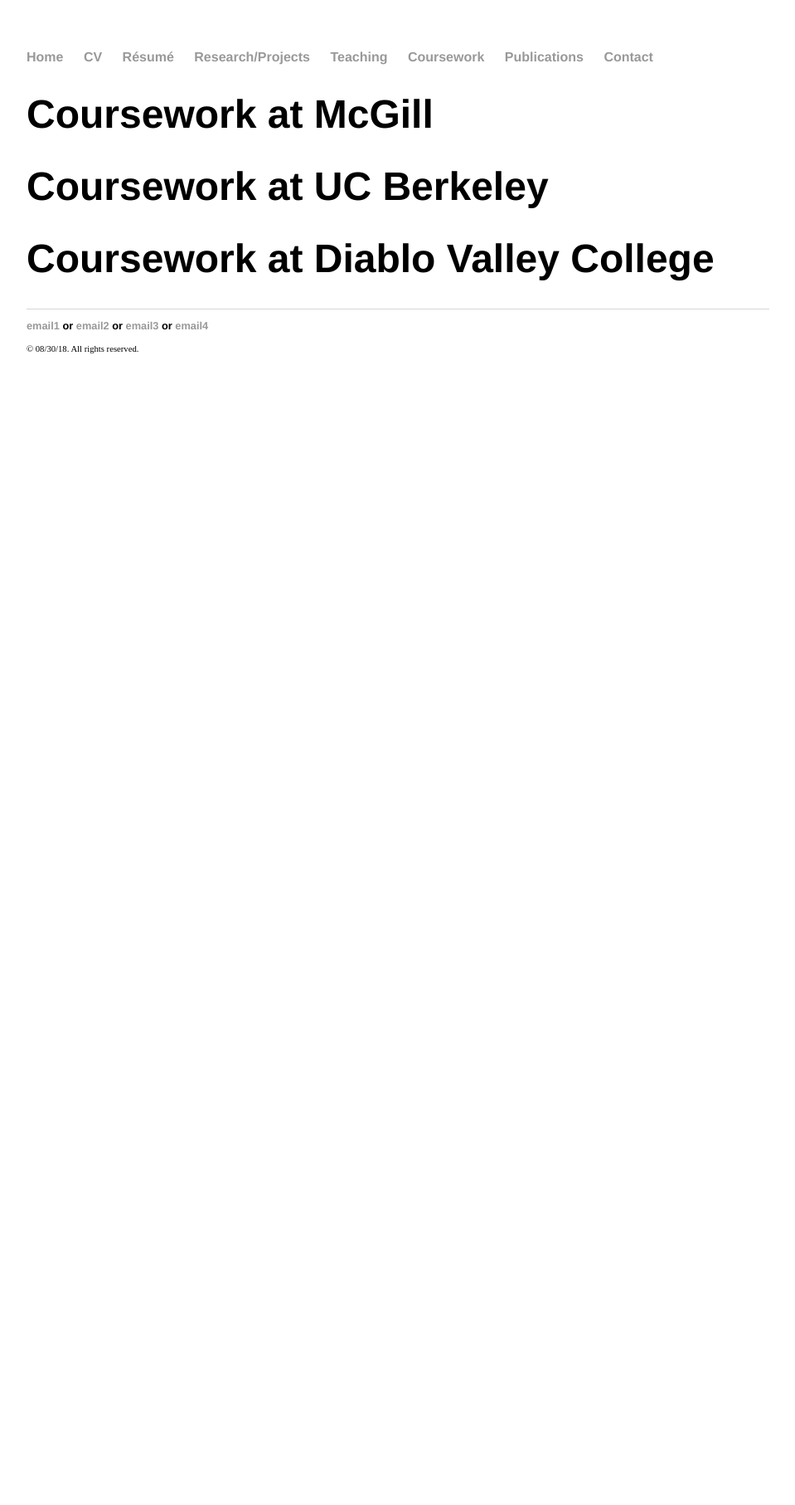
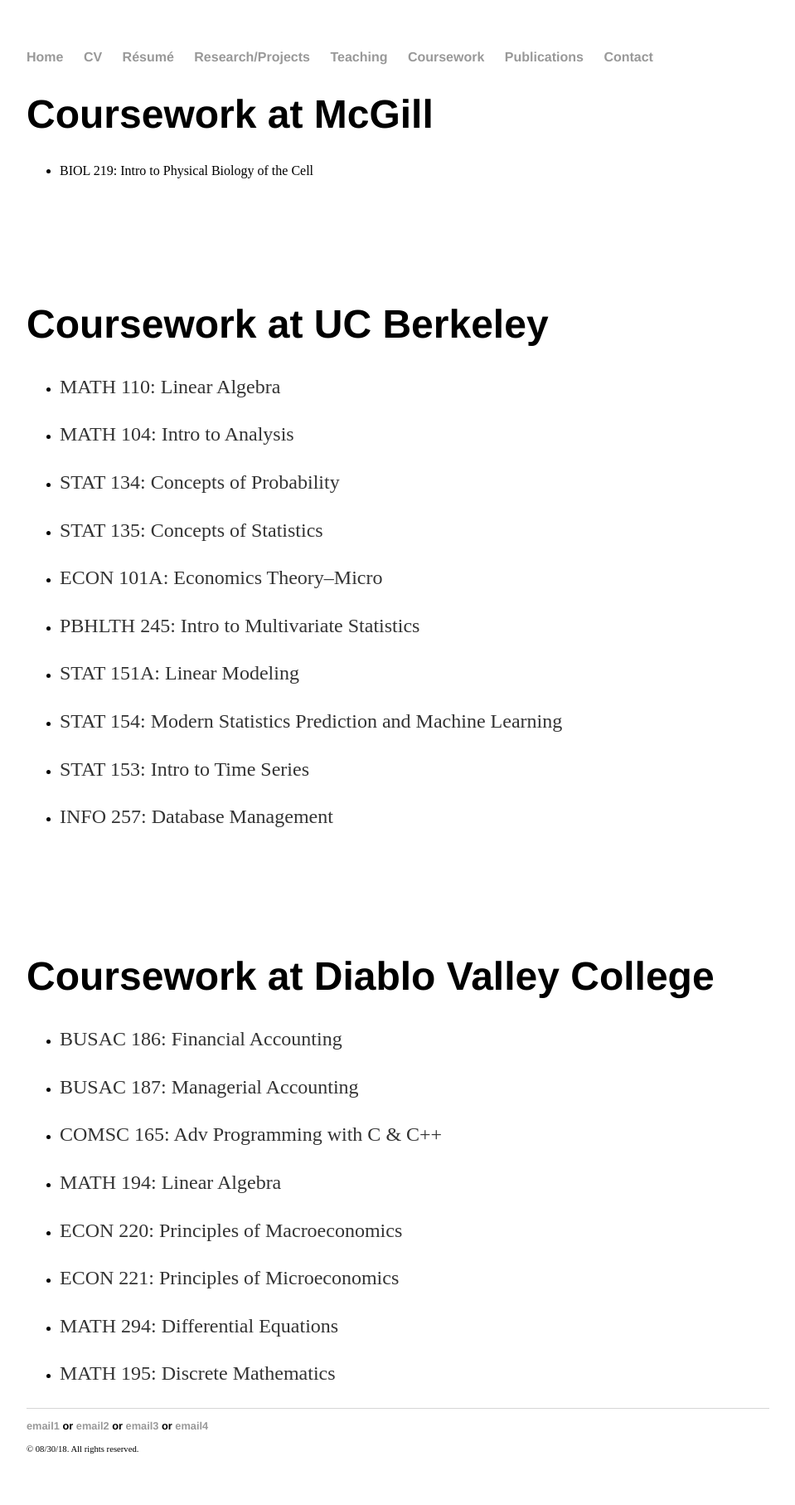
Before and after one commit to yjkweon24/yjkweon24.github.io, a Jekyll site: the page built from coursework/coursework.md, in a window 1280 px wide. Shown: the whole page at 83% size, without its empty margins (160-1119 px from the left). Built offline with Jekyll 4.4.1, drawn with Linux system fonts in a browser that asks for light colours; our own code applies the rules of GitHub Pages for plain Markdown files; before the commit the page ends 900 px from its top, so only the background shows below that.

Commit message:
update course lists

```diff
--- a/coursework/coursework.md
+++ b/coursework/coursework.md
@@ -1,9 +1,54 @@
 # Coursework at McGill
 
 
+* BIOL 219: Intro to Physical Biology of the Cell
+
+<br>
+
+<br>
 
 # Coursework at UC Berkeley
 
 
+* MATH 110: Linear Algebra
+
+* MATH 104: Intro to Analysis
+
+* STAT 134: Concepts of Probability
+
+* STAT 135: Concepts of Statistics
+
+* ECON 101A: Economics Theory--Micro
+
+* PBHLTH 245: Intro to Multivariate Statistics
+
+* STAT 151A: Linear Modeling
+
+* STAT 154: Modern Statistics Prediction and Machine Learning
+
+* STAT 153: Intro to Time Series
+
+* INFO 257: Database Management
+
+<br>
+
+<br>
 
 # Coursework at Diablo Valley College
+
+
+* BUSAC 186: Financial Accounting
+
+* BUSAC 187: Managerial Accounting
+
+* COMSC 165: Adv Programming with C & C++
+
+* MATH 194: Linear Algebra
+
+* ECON 220: Principles of Macroeconomics
+
+* ECON 221: Principles of Microeconomics
+
+* MATH 294: Differential Equations
+
+* MATH 195: Discrete Mathematics
```
